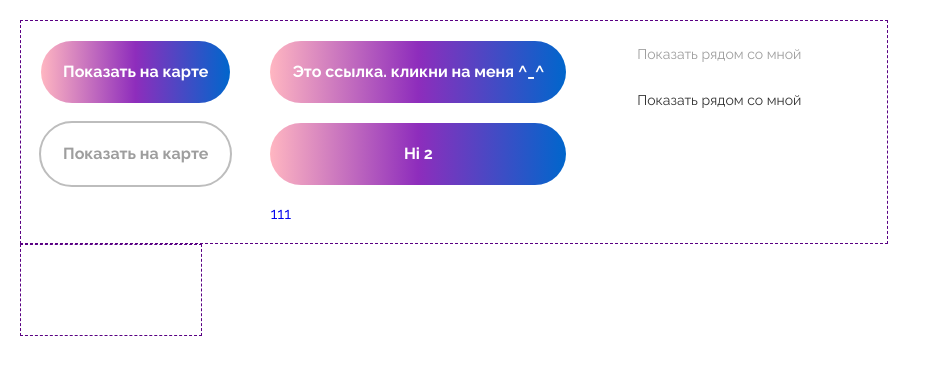
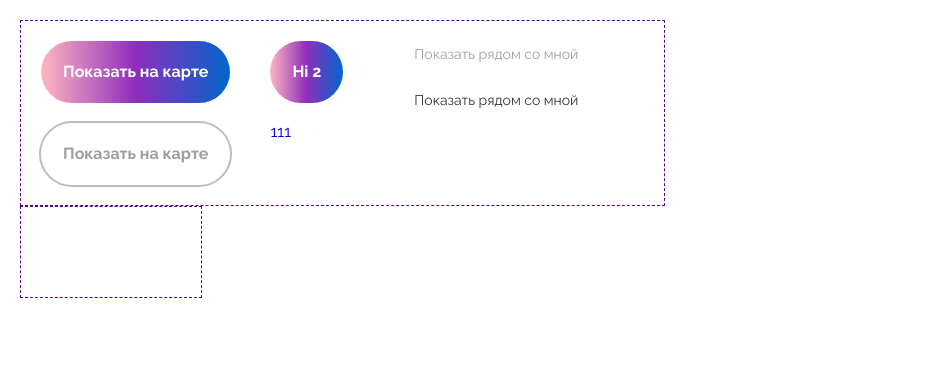
Before and after one commit to cookies-with-tea/guest-place, a Nuxt app: page /uikit in a window 1280 px wide. Shown: the top 374 px of the page, without its empty margins (0-931 px from the left). Built offline with nearby package versions, Linux system fonts and the light colour scheme; a web font is replaced by a local one.

Commit message:
PGP-14: add

```diff
--- a/app/pages/uikit.vue
+++ b/app/pages/uikit.vue
@@ -8,7 +8,7 @@
       </div>
 
       <div class="column">
-        <UiButton is="nuxt-link" to="/"> Это ссылка. кликни на меня ^_^ </UiButton>
+        <UiButton tag="nuxt-link" to="/"> Это ссылка. кликни на меня ^_^ </UiButton>
 
         <UiButton> Hi 2 </UiButton>
 
```
